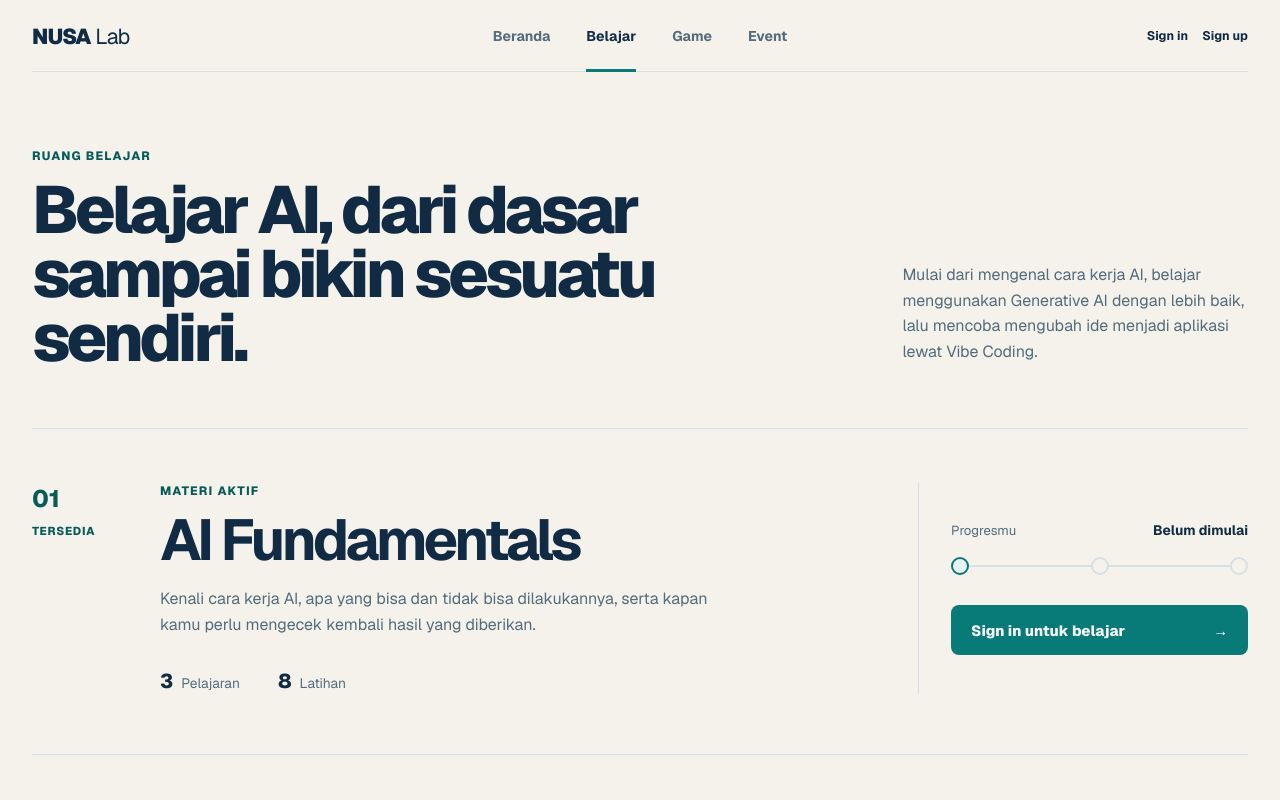
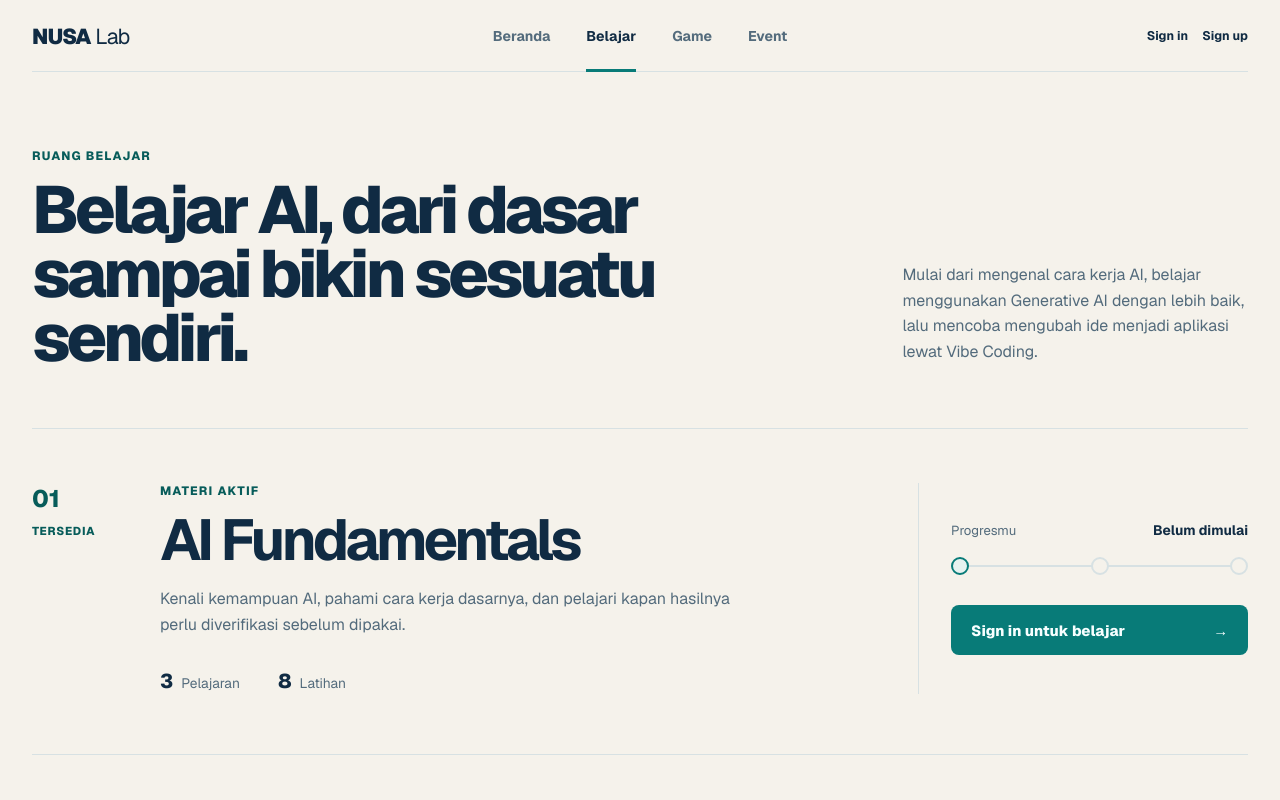
Before and after one commit to vincenttanujaya08/game-ai, a Next.js app: page /learn in a window 1280 px wide. Shown: the top 800 px of the page. Built offline with nearby package versions, Linux system fonts and the light colour scheme; no server answers.

Commit message:
fix: show vibe coding in course list

```diff
--- a/src/features/learn/learn-hub.tsx
+++ b/src/features/learn/learn-hub.tsx
@@ -10,7 +10,7 @@ import { initialLearnProgress, loadProgress, type LearnProgress } from "./progre
 import styles from "./learn-hub.module.css";
 
 type ProgressMap = Record<CourseId, LearnProgress>;
-const visibleCourses = courseList.slice(0, 2);
+const visibleCourses = courseList;
 
 const initialMap = Object.fromEntries(
   courseList.map((course) => [course.id, initialLearnProgress]),
@@ -60,9 +60,7 @@ export default function LearnHub({ isAuthenticated }: { isAuthenticated: boolean
             <div className={styles.courseBody}>
               <p className={styles.courseLabel}>Materi aktif</p>
               <h2 id={titleId}>{course.title}</h2>
-              <p>{course.id === "ai-fundamentals"
-                ? "Kenali cara kerja AI, apa yang bisa dan tidak bisa dilakukannya, serta kapan kamu perlu mengecek kembali hasil yang diberikan."
-                : "Belajar memberi instruksi yang lebih jelas, menilai jawaban AI, dan memperbaiki hasilnya supaya benar-benar sesuai dengan yang kamu butuhkan."}</p>
+              <p>{course.hubSummary}</p>
               <dl className={styles.courseMeta}>
                 <div><dt>{total}</dt><dd>Pelajaran</dd></div>
                 <div><dt>{practice.total}</dt><dd>Latihan</dd></div>
```
